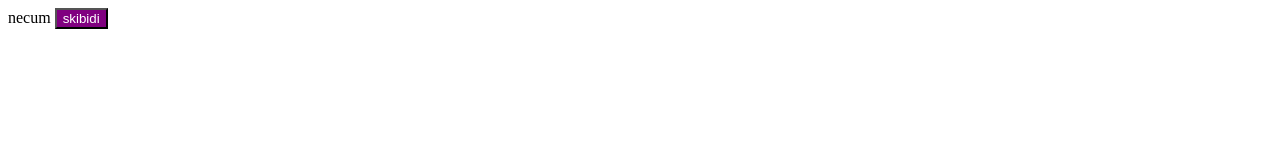
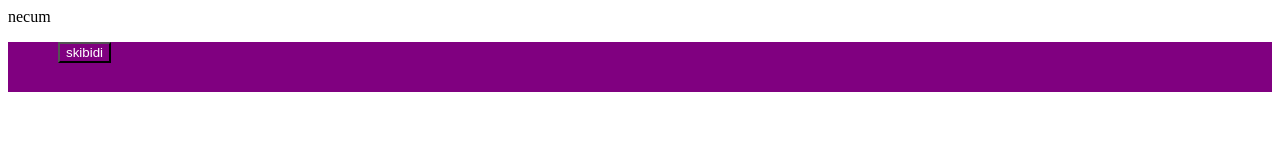
Before and after one commit to necumname/dfhdfhdfh, a plain HTML site: page index.html in a window 1280 px wide. Drawn offline with Linux system fonts and the light colour scheme.

Commit message:
Update index.html

```diff
--- a/index.html
+++ b/index.html
@@ -1,6 +1,13 @@
-<p>necum</>
-  <button class="supr">skibidi</button>
+<p>necum</p>
+<section class="header"><button class="supr">skibidi</button></section>
 <style>
+.supr{
+margin-left: 50px;
+  }
+.header{
+height:50px;
+background:purple;
+  }
 .supr{
 background:purple;
 color:white;
```
